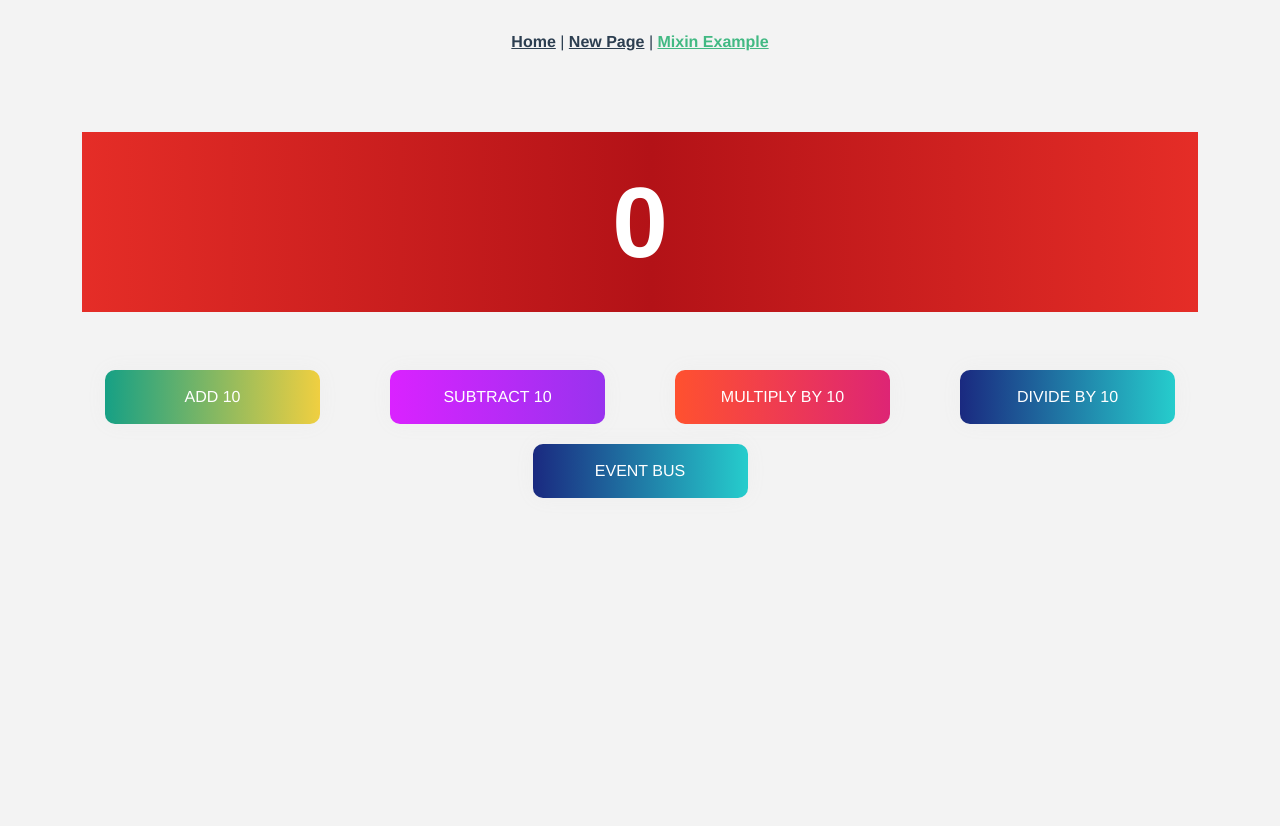
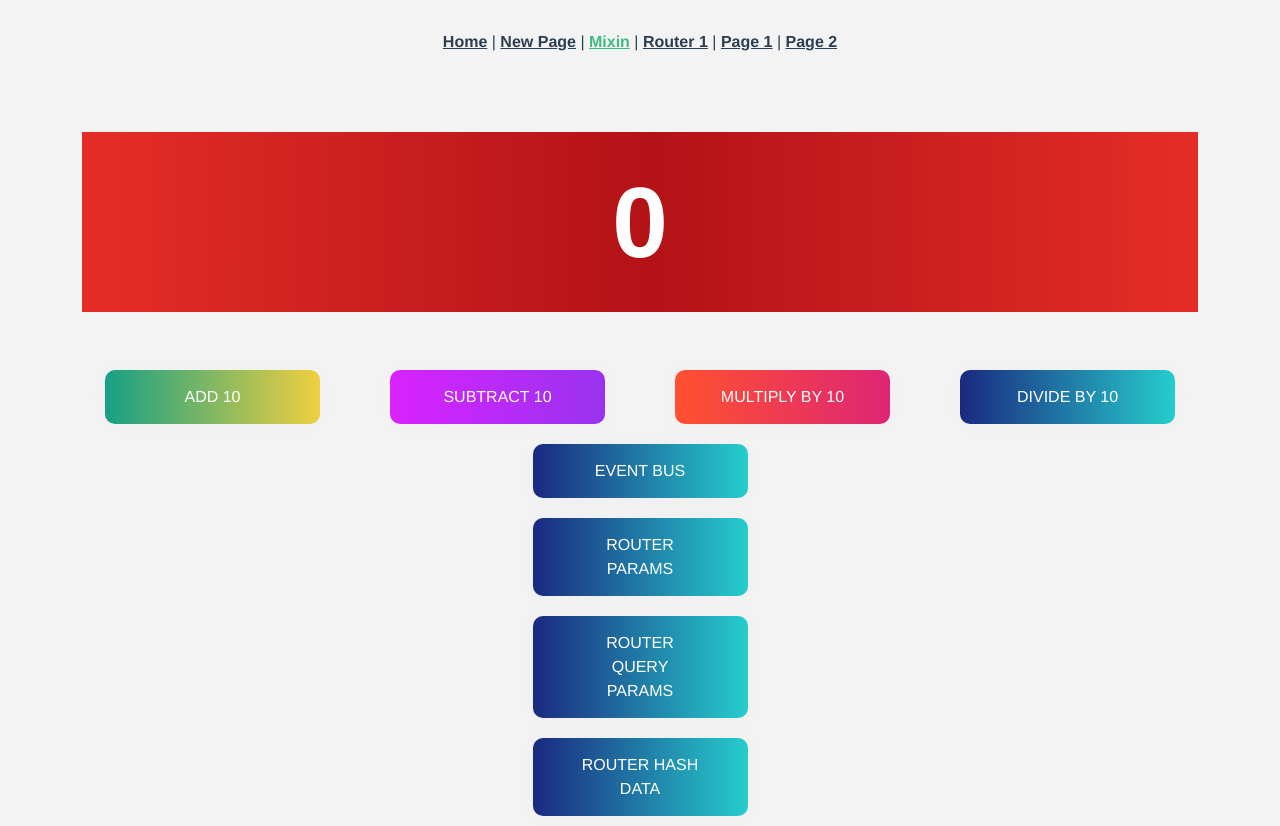
Before and after one commit to ashrafali46/vue-v2, a Vue app: page /mixinexample in a window 1280 px wide. Before the commit the page ends 800 px from the top, so only its background shows below. Built offline with nearby package versions, Linux system fonts and the light colour scheme.

Commit message:
#advanced router

```diff
--- a/src/App.vue
+++ b/src/App.vue
@@ -4,7 +4,10 @@
       <router-link to="/">Home</router-link> |
       <!-- <router-link to="/about">About</router-link> -->
       <router-link to="/newpage">New Page</router-link> |
-      <router-link to="/mixinexample">Mixin Example</router-link>
+      <router-link to="/mixinexample">Mixin</router-link> |
+      <router-link to="/routerexample/harry">Router 1</router-link> |
+      <router-link to="/page1">Page 1</router-link> |
+      <router-link to="/page2">Page 2</router-link>
     </div>
     <router-view/>
   </div>
--- a/src/components/MixinsExample/MixinExample.vue
+++ b/src/components/MixinsExample/MixinExample.vue
@@ -32,6 +32,21 @@
       <div class="d-flex align-items-center justify-content-center">
         <button class="btn-grad-blue" @click="performEventBus" type="button">
           Event Bus
+        </button>
+      </div>
+      <div class="d-flex align-items-center justify-content-center">
+        <button class="btn-grad-blue" @click="performRouterParams" type="button">
+          Router Params
+        </button>
+      </div>
+      <div class="d-flex align-items-center justify-content-center">
+        <button class="btn-grad-blue" @click="performRouterQueryParams" type="button">
+          Router Query Params
+        </button>
+      </div>
+      <div class="d-flex align-items-center justify-content-center">
+        <button class="btn-grad-blue" @click="performRouterHashData" type="button">
+          Router Hash Data
         </button>
       </div>
     </div>
@@ -78,6 +93,15 @@ export default {
           age: 24
         })
       }, 1000);
+    },
+    performRouterParams() {
+      this.$router.push({ name: 'RouterExample', params: { username: 'eduardo' } })
+    },
+    performRouterQueryParams() {
+      this.$router.push({ path: '/newpage', query: { plan: 'private', plan1: 'public' } })
+    },
+    performRouterHashData() {
+      this.$router.push({ path: '/newpage', hash: '#team' })
     }
   },
   // computed: {
--- /dev/null
+++ b/src/components/NotFound.vue
@@ -0,0 +1,5 @@
+<template>
+    <div>
+        <h1>404 Page not found.</h1>
+    </div>
+</template>
--- /dev/null
+++ b/src/components/VueRouterAdvanced/VueRouterAdvanced.vue
@@ -0,0 +1,65 @@
+<template>
+    <div>
+        <h1>Advanced router concepts</h1>
+        <h2>{{$route.params.username}}</h2>
+    </div>
+</template>
+
+<script>
+export default {
+    data() {
+        return {
+
+        }
+    },
+    methods() {
+
+        /** Navigate to a different location **/
+
+        // literal string path
+        this.$router.push('/users/eduardo')
+
+        // object with path
+        this.$router.push({ path: '/users/eduardo' })
+
+        // named route with params to let the router build the url
+        this.$router.push({ name: 'user', params: { username: 'eduardo' } })
+
+        // with query, resulting in /register?plan=private
+        this.$router.push({ path: '/register', query: { plan: 'private' } })
+
+        // with hash, resulting in /about#team
+        this.$router.push({ path: '/about', hash: '#team' })
+
+        /** Replace current location **/
+
+        this.$router.push({ path: '/home', replace: true })
+        // equivalent to
+        this.$router.replace({ path: '/home' })
+
+        /** Traverse history **/
+
+        // go forward by one record, the same as router.forward()
+        this.$router.go(1)
+
+        // go back by one record, the same as router.back()
+        this.$router.go(-1)
+
+        // go forward by 3 records
+        this.$router.go(3)
+
+        // fails silently if there aren't that many records
+        this.$router.go(-100)
+        this.$router.go(100)
+
+    },
+    mounted() {
+        console.log(this.$route.params.username)
+    }
+
+}
+</script>
+
+<style>
+
+</style>
--- a/src/components/newpage/NewPage.vue
+++ b/src/components/newpage/NewPage.vue
@@ -1,6 +1,16 @@
 <template>
     <div>
         <h3 class="color-red">New page</h3>
+        <h1>{{$route.query.plan}}</h1>
+        <button class="btn btn-primary" @click="replaceRoute">
+            Replace Route
+        </button>
+        <button class="btn btn-success" @click="goBack">
+            Go Back
+        </button>
+        <button class="btn btn-danger" @click="goFroward">
+            Go Forward
+        </button>
         <div class="container">
             <div class="row mt-5">
                 <div class="col-lg-12 mb-3" v-for="(data, index) in user_data" :key="index">
@@ -45,7 +55,16 @@ export default {
                 console.log(error);
                 this.$store.commit('errorMessage', error);
             }
-        }
+        },
+        replaceRoute() {
+            this.$router.push({ path: '/', replace: true })
+        },
+        goBack() {
+            this.$router.go(-1)
+        },
+        goFroward() {
+            this.$router.go(1)
+        },
     },
     computed: {
         user_data() {
@@ -57,6 +76,8 @@ export default {
         setTimeout(() => {
             console.log(this.user_data)
         }, 1000);
+        // console.log(this.$route.query.plan)
+        console.log(this.$route.hash)
     }
 }
 </script>
--- a/src/router/index.js
+++ b/src/router/index.js
@@ -13,14 +13,20 @@ const routerOptions = [
     componentPath: 'newpage/NewPage'
   },
   {
-    path: '/newpage',
-    name: 'NewPage',
-    componentPath: 'newpage/NewPage'
-  },
-  {
     path: '/mixinexample',
     name: 'MixinsExample',
     componentPath: 'MixinsExample/MixinExample'
+  },
+  {
+    // path: '/routerexample/:username',  // :username is a dynamic parameter and it's required
+    path: '/routerexample/:username?',  // ? is a optional parameter
+    name: 'RouterExample',
+    componentPath: 'VueRouterAdvanced/VueRouterAdvanced'
+  },
+  {
+    path: '*',
+    name: 'NotFound',
+    componentPath: 'NotFound'
   },
 ];
 
```
